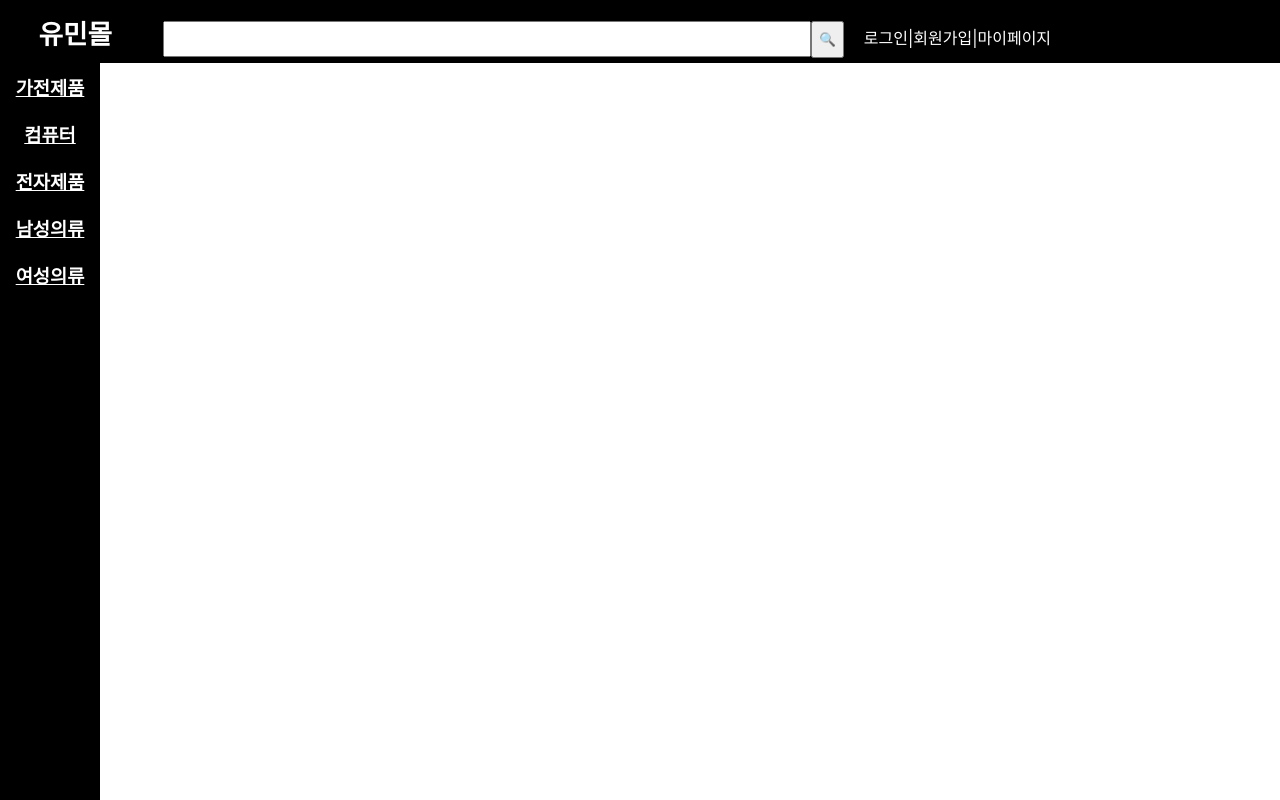
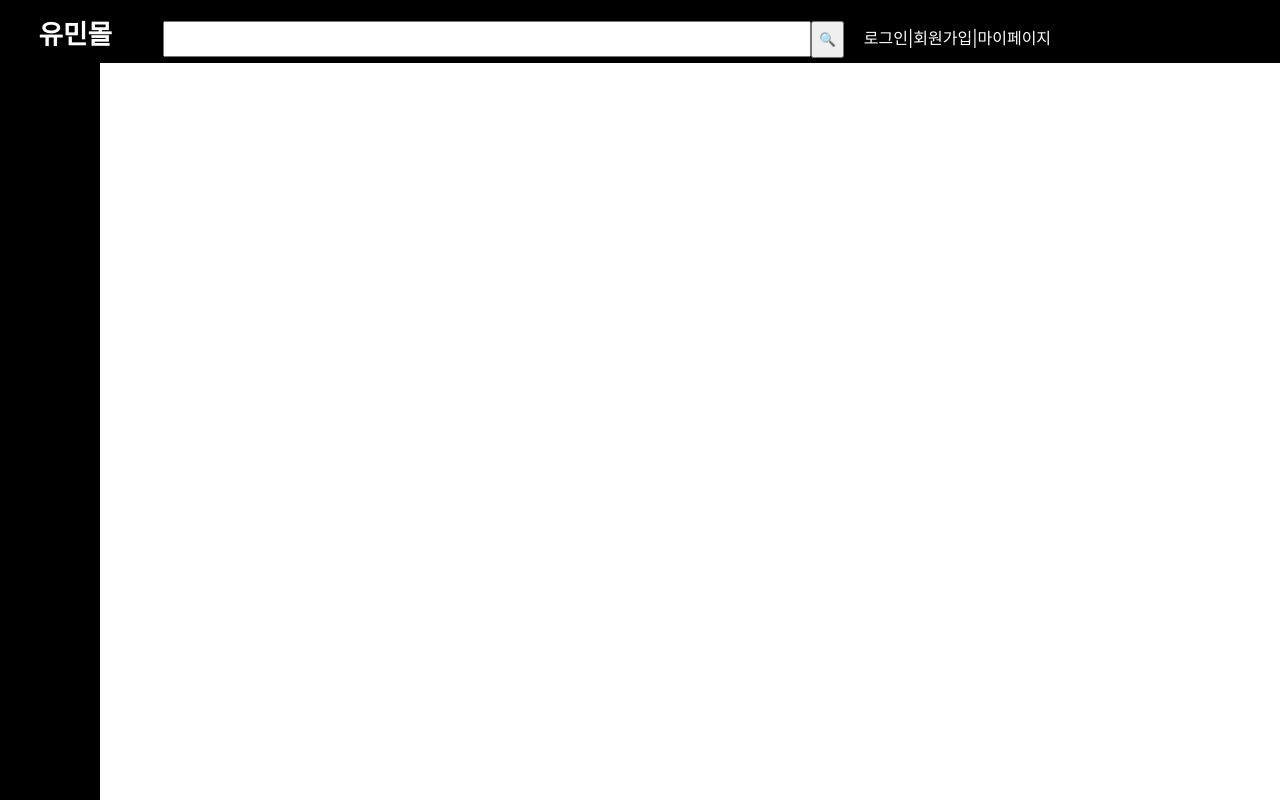
Before and after one commit to yooo-mean/ecommerce, a React (Create React App) app: page /ecommerce/ in a window 1280 px wide. Shown: the top 800 px of the page. Built offline with nearby package versions, Linux system fonts and the light colour scheme; the HTML template or start-up script is replaced by a standard one.

Commit message:
fix : a태그 오류 수정을 위한 임시 제거

```diff
--- a/src/pages/MainPage.jsx
+++ b/src/pages/MainPage.jsx
@@ -10,11 +10,12 @@ const MainPage = () => {
         <a>마이페이지</a>
       </header>
       <aside>
-        <a href="http://localhost:3000/">가전제품</a>
+        {/*<a href="http://localhost:3000/">가전제품</a>
         <a href="http://localhost:3000/">컴퓨터</a>
         <a href="http://localhost:3000/">전자제품</a>
         <a href="http://localhost:3000/">남성의류</a>
         <a href="http://localhost:3000/">여성의류</a>
+  */}
       </aside>
     </div>
   );
```
